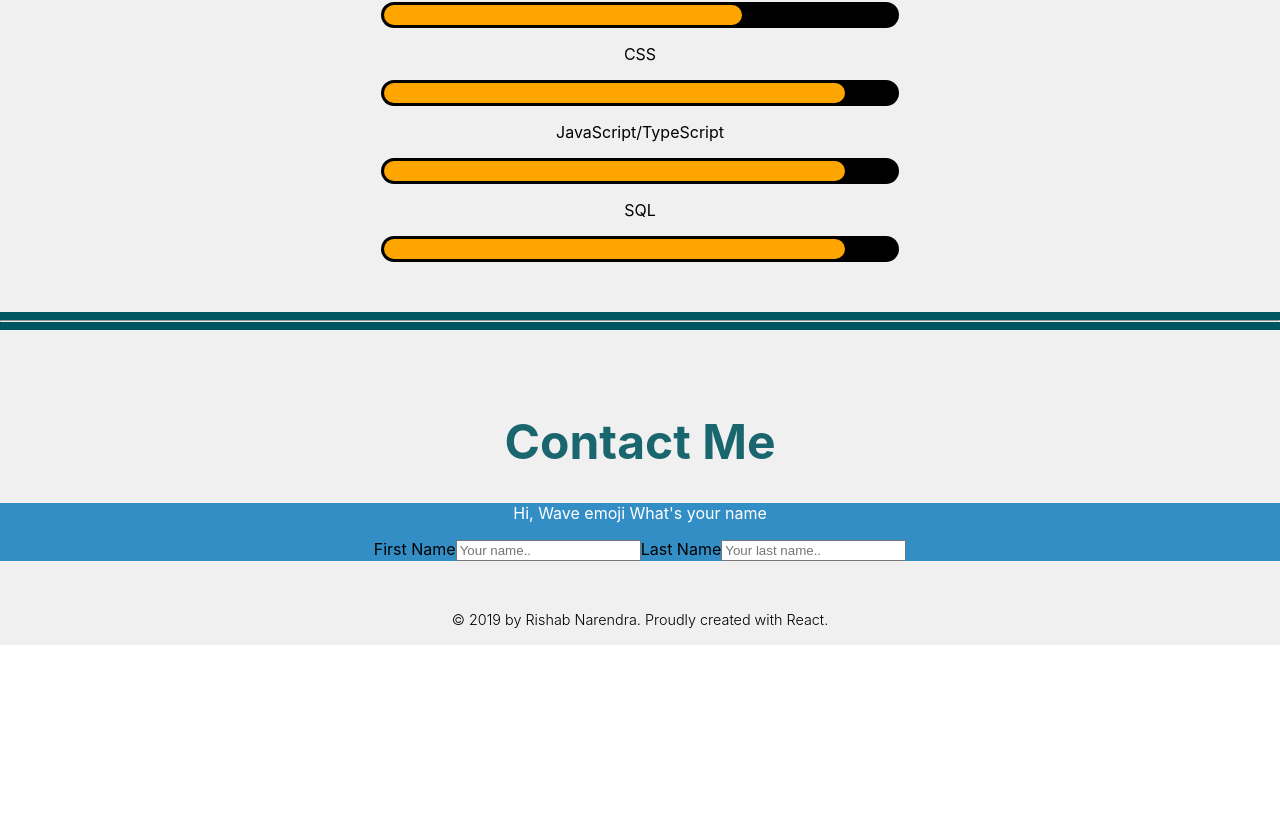
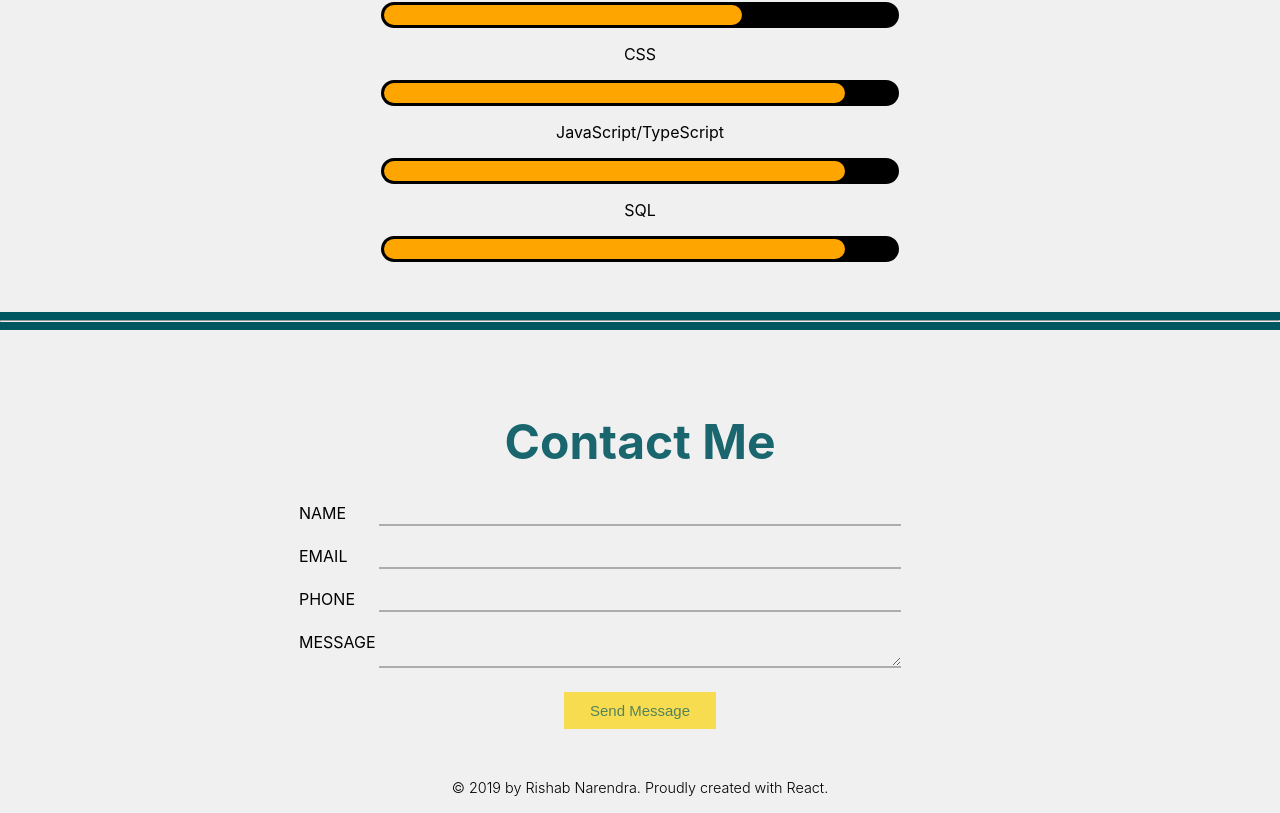
Before and after one commit to rishabnarendra/website, a React (Create React App) app in the folder my-app/: page / in a window 1280 px wide. Shown: the part 3062-3875 px from the top of the page. Before the commit the page ends 3707 px from the top, so only its background shows below. Built offline with nearby package versions, Linux system fonts and the light colour scheme.

Commit message:
Finished implementing contact me page

```diff
--- a/my-app/src/App.css
+++ b/my-app/src/App.css
@@ -235,13 +235,38 @@ html{
   font-size: 48px;
 }
 
-.Question{
-  text-align: center;
-  color: #fff;
+.Label{
+  font-size: 16px;
+  position: absolute;
+  transform-origin: top left;
+  transform: translate(-80px, 0px) scale(1);
+  transition: all .1s ease-in-out;
 }
 
-.ContactForm{
-  background-color: #338ec6;
+.ContactInput{
+  background: transparent;
+  border: none;
+  border-bottom: 2px solid #adadad;
+  padding: 2px 5px;
+  width: 40%;
+  outline: none;
+}
+
+.ContactInput:focus{
+  border-bottom: 2px solid rgba(247, 220, 79, 1);;
+}
+
+.Submit{
+  background-color: rgba(247, 220, 79, 1);
+  border: solid rgba(153, 153, 151, 1) 0px;
+  color: #53835b;
+  font-size: 15px;
+  padding: 10px 26px;
+}
+
+.Submit:hover{
+  background-color: #015761;
+  color: rgba(247, 220, 79, 1);
 }
 
 /*CSS for footer*/
--- a/my-app/src/components/contact.js
+++ b/my-app/src/components/contact.js
@@ -1,17 +1,28 @@
 import React, { Component } from 'react';
 
 class contact extends Component{
+    test(){
+        alert('works');
+    }
+
     render(){
         return(
             <div class="Summary">
                 <h1 class="Contact">Contact Me</h1>
                 <form class="ContactForm">
-                    <p class="Question">Hi, Wave emoji What's your name</p>
-                    <label for="fname">First Name</label>
-                    <input type="text" id="fname" name="firstname" placeholder="Your name.."></input>
-
-                    <label for="lname">Last Name</label>
-                    <input type="text" id="lname" name="lastname" placeholder="Your last name.."></input>
+                    <label class="Label">NAME</label>
+                    <input type="text" class="ContactInput" size="100"></input>
+                    <br></br><br></br>
+                    <label class="Label">EMAIL</label>
+                    <input type="text" class="ContactInput" size="100"></input>
+                    <br></br><br></br>
+                    <label class="Label">PHONE</label>
+                    <input type="text" class="ContactInput" size="100"></input>
+                    <br></br><br></br>
+                    <label class="Label">MESSAGE</label>
+                    <textarea class="ContactInput" name="message" spellcheck="false"></textarea>
+                    <br></br><br></br>
+                    <button class="Submit" onClick={() => this.test()}>Send Message</button>
                 </form>
             </div>
         );
```
